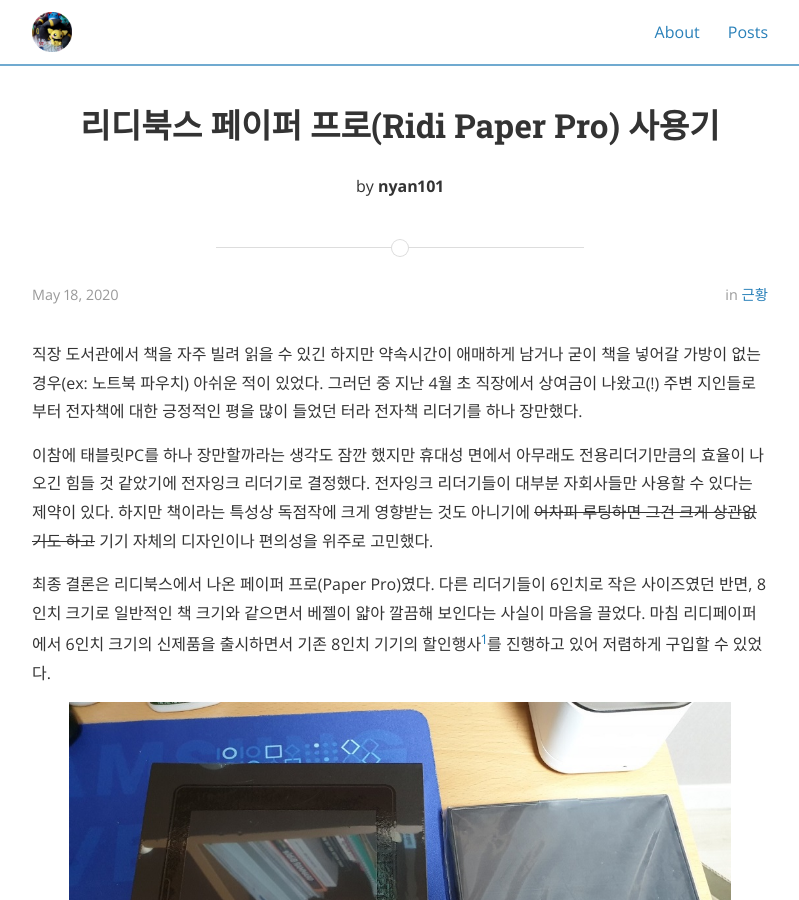
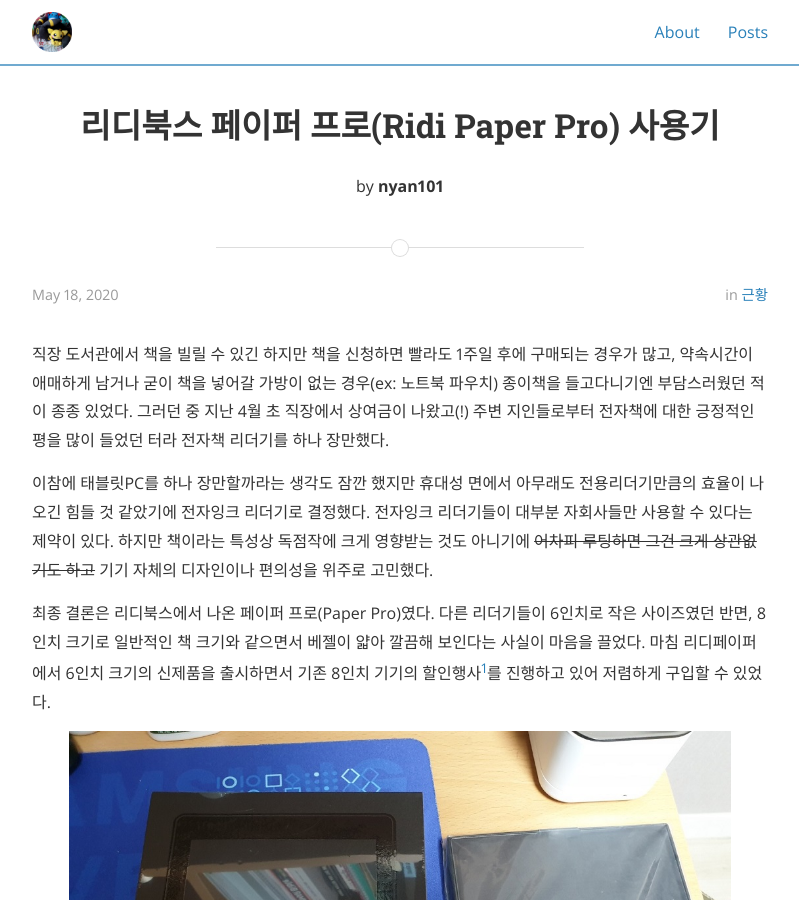
Before and after one commit to nyan101/nyan101.github.io, a Jekyll site: the page built from _posts/2020-05-18-ridibooks-paper-pro-review.md, in a window 1280 px wide and 900 px high. Shown: the whole window, without its empty margins (240-1039 px from the left). Built offline with Jekyll 4.4.1, drawn with Linux system fonts in a browser that asks for light colours; nearby versions of some CDN libraries; comment, search, counter and statistics services are not loaded; a style sheet for code colours, icons or effects is not loaded.

```diff
--- a/_posts/2020-05-18-ridibooks-paper-pro-review.md
+++ b/_posts/2020-05-18-ridibooks-paper-pro-review.md
@@ -10,7 +10,7 @@
 
 
 
-직장 도서관에서 책을 자주 빌려 읽을 수 있긴 하지만 약속시간이 애매하게 남거나 굳이 책을 넣어갈 가방이 없는 경우(ex: 노트북 파우치) 아쉬운 적이 있었다. 그러던 중 지난 4월 초 직장에서 상여금이 나왔고(!) 주변 지인들로부터 전자책에 대한 긍정적인 평을 많이 들었던 터라 전자책 리더기를 하나 장만했다.
+직장 도서관에서 책을 빌릴 수 있긴 하지만 책을 신청하면 빨라도 1주일 후에 구매되는 경우가 많고, 약속시간이 애매하게 남거나 굳이 책을 넣어갈 가방이 없는 경우(ex: 노트북 파우치) 종이책을 들고다니기엔 부담스러웠던 적이 종종 있었다. 그러던 중 지난 4월 초 직장에서 상여금이 나왔고(!) 주변 지인들로부터 전자책에 대한 긍정적인 평을 많이 들었던 터라 전자책 리더기를 하나 장만했다.
 
 이참에 태블릿PC를 하나 장만할까라는 생각도 잠깐 했지만 휴대성 면에서 아무래도 전용리더기만큼의 효율이 나오긴 힘들 것 같았기에 전자잉크 리더기로 결정했다. 전자잉크 리더기들이 대부분 자회사들만 사용할 수 있다는 제약이 있다. 하지만 책이라는 특성상 독점작에 크게 영향받는 것도 아니기에 ~~어차피 루팅하면 그건 크게 상관없기도 하고~~ 기기 자체의 디자인이나 편의성을 위주로 고민했다.
 
```
